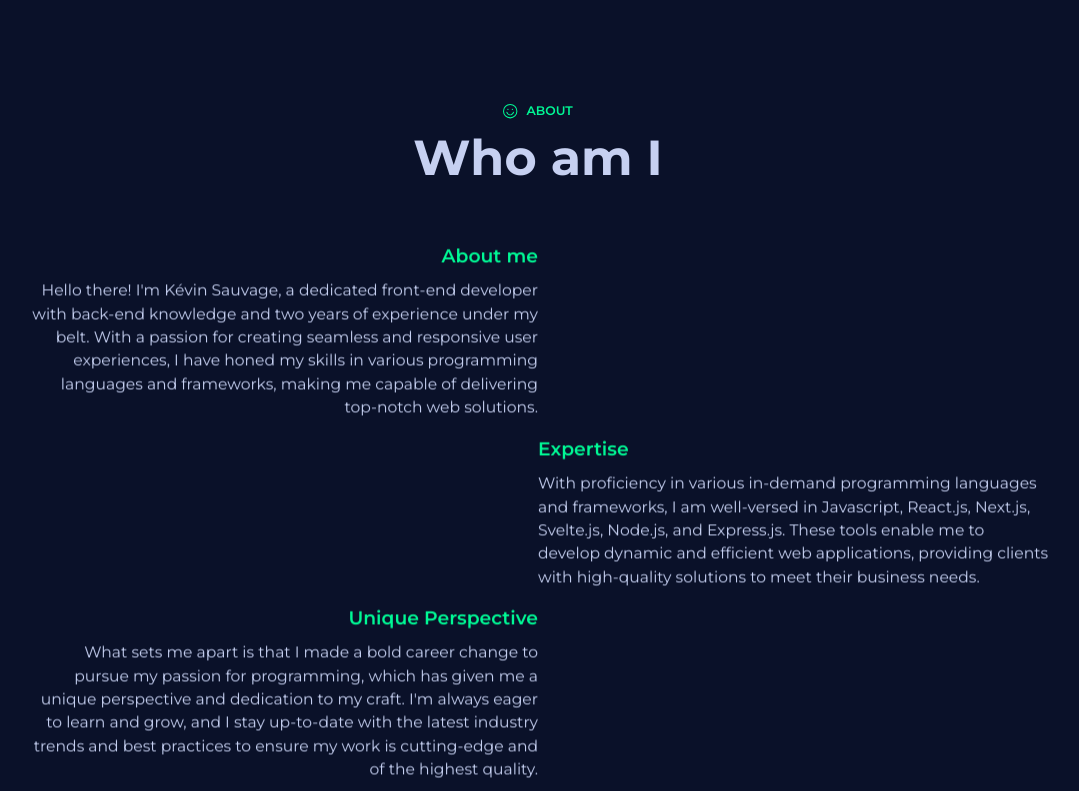
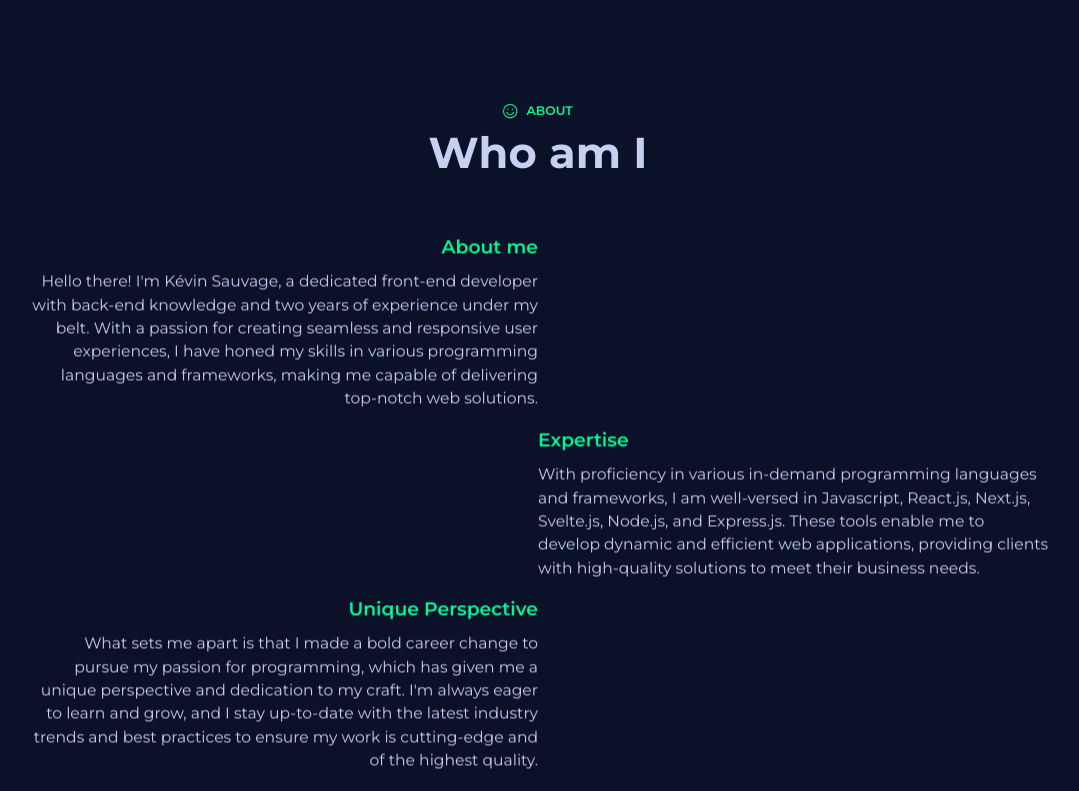
Before and after one commit to kevinsauvage/next-portfolio, a Next.js app: page / in a window 1280 px wide. Shown: the part 780-1571 px from the top of the page, without its empty margins (102-1181 px from the left). Built offline with nearby package versions, Linux system fonts and the light colour scheme.

Commit message:
updat font size

```diff
--- a/src/component/Title/Title.module.scss
+++ b/src/component/Title/Title.module.scss
@@ -5,5 +5,5 @@
   margin-bottom: 3rem;
   font-weight: 700;
   text-align: center;
-  @include font-size(1.8rem, 3.5rem);
+  @include font-size(1.8rem, 3rem);
 }
```
